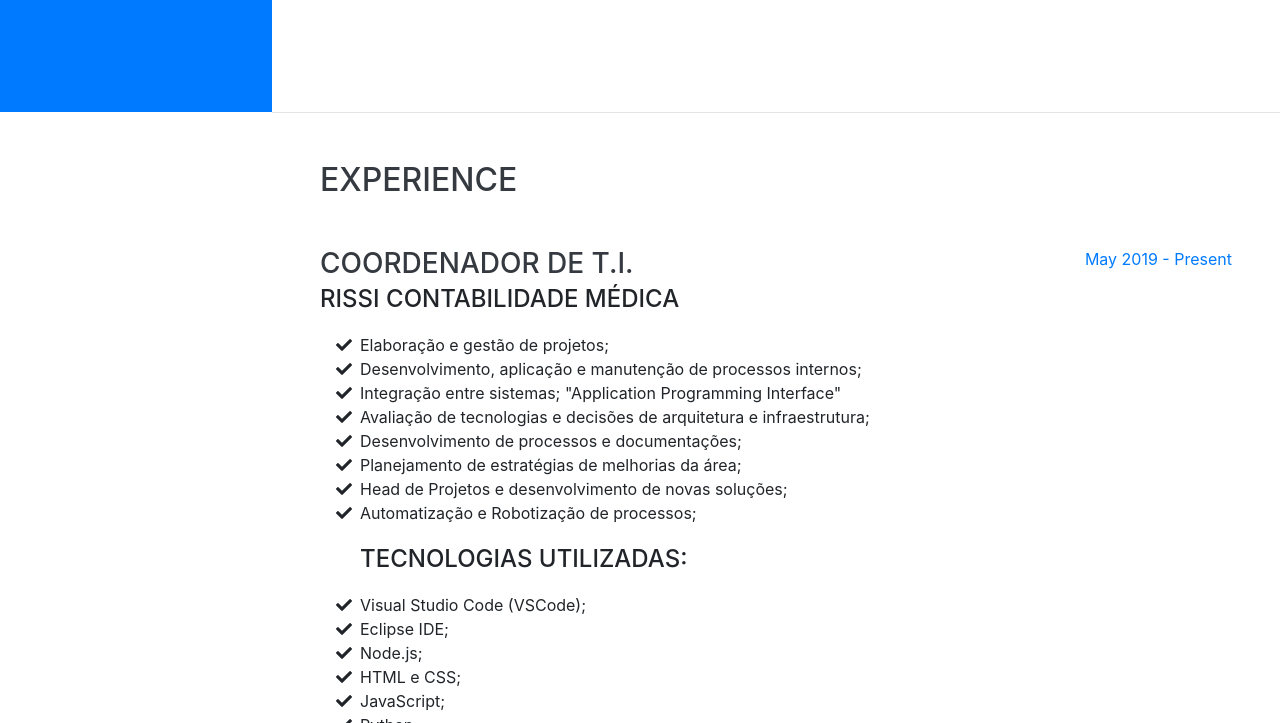
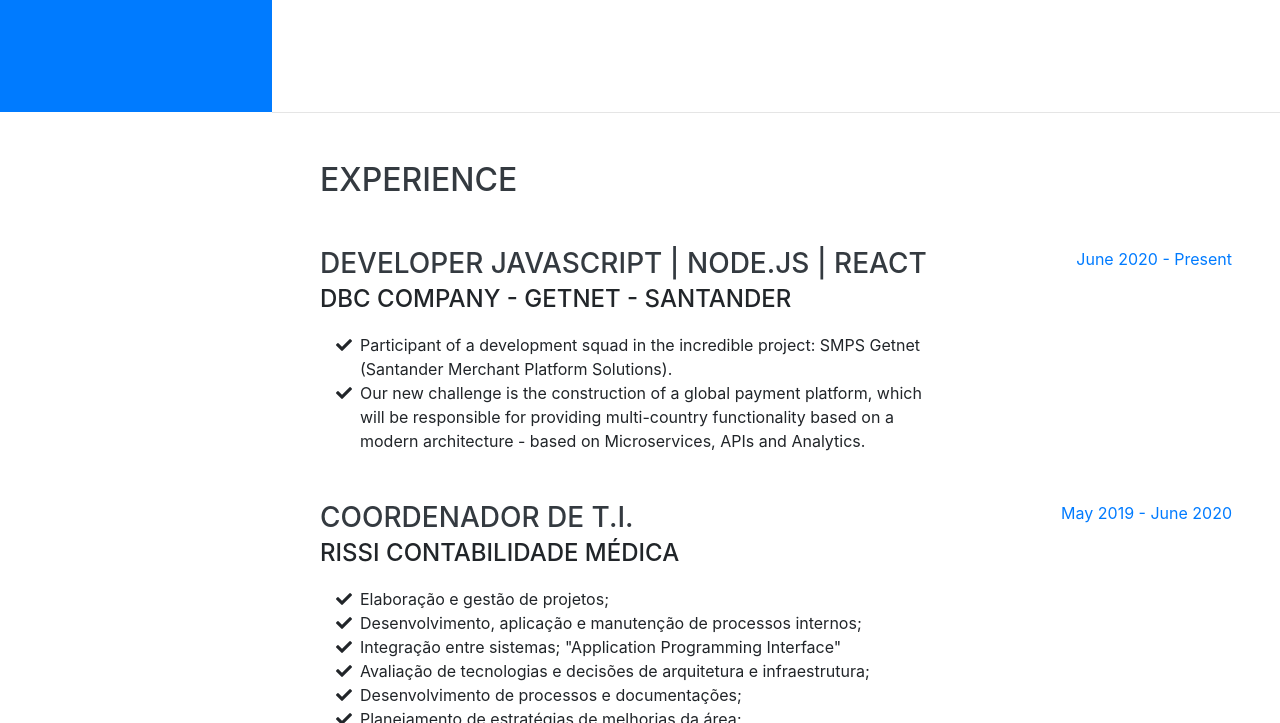
Before and after one commit to gustavorocha11/gustavorocha11.github.io, a website with bundled scripts: page index.html in a window 1280 px wide. Shown: the part 688-1411 px from the top of the page. Built offline with nearby package versions, Linux system fonts and the light colour scheme; a web font is replaced by a local one.

Commit message:
curriculum update

```diff
--- a/index.html
+++ b/index.html
@@ -71,9 +71,6 @@
           <ul class="fa-ul mb-0">
             <li>
               <i class="fa-li fa fa-check"></i>
-              17 anos de experiência em TI;</li>
-            <li>
-              <i class="fa-li fa fa-check"></i>
               Formado em Ciências da Computação pela UFSC - Florianópolis / SC;</li>
             <li>
               <i class="fa-li fa fa-check"></i>
@@ -121,6 +118,28 @@
     <section class="resume-section p-3 p-lg-5 d-flex justify-content-center" id="experience">
       <div class="w-100">
         <h2 class="mb-5">Experience</h2>
+
+                <div class="resume-item d-flex flex-column flex-md-row justify-content-between mb-5">
+                  <div class="resume-content">
+                    <h3 class="mb-0">DEVELOPER JavaScript | Node.JS | React</h3>
+                    <div class="subheading mb-3">DBC Company - Getnet - Santander</div>
+                    <ul class="fa-ul mb-0">
+                      <li>
+                        <i class="fa-li fa fa-check"></i>
+                        Participant of a development squad in the incredible project: SMPS Getnet (Santander Merchant Platform Solutions).
+                      </li>
+                      <li>
+                        <i class="fa-li fa fa-check"></i>
+                        Our new challenge is the construction of a global payment platform, which will be responsible for providing
+                        multi-country functionality based on a modern architecture - based on Microservices, APIs and Analytics.</li>
+                      <li>
+                      <li>
+                    </ul>
+                  </div>
+                  <div class="resume-date text-md-right">
+                    <span class="text-primary">June 2020 - Present</span>
+                  </div>
+                </div>
 
         <div class="resume-item d-flex flex-column flex-md-row justify-content-between mb-5">
           <div class="resume-content">
@@ -201,7 +220,7 @@
             </ul>
           </div>
           <div class="resume-date text-md-right">
-            <span class="text-primary">May 2019 - Present</span>
+            <span class="text-primary">May 2019 - June 2020</span>
           </div>
         </div>
 
```
